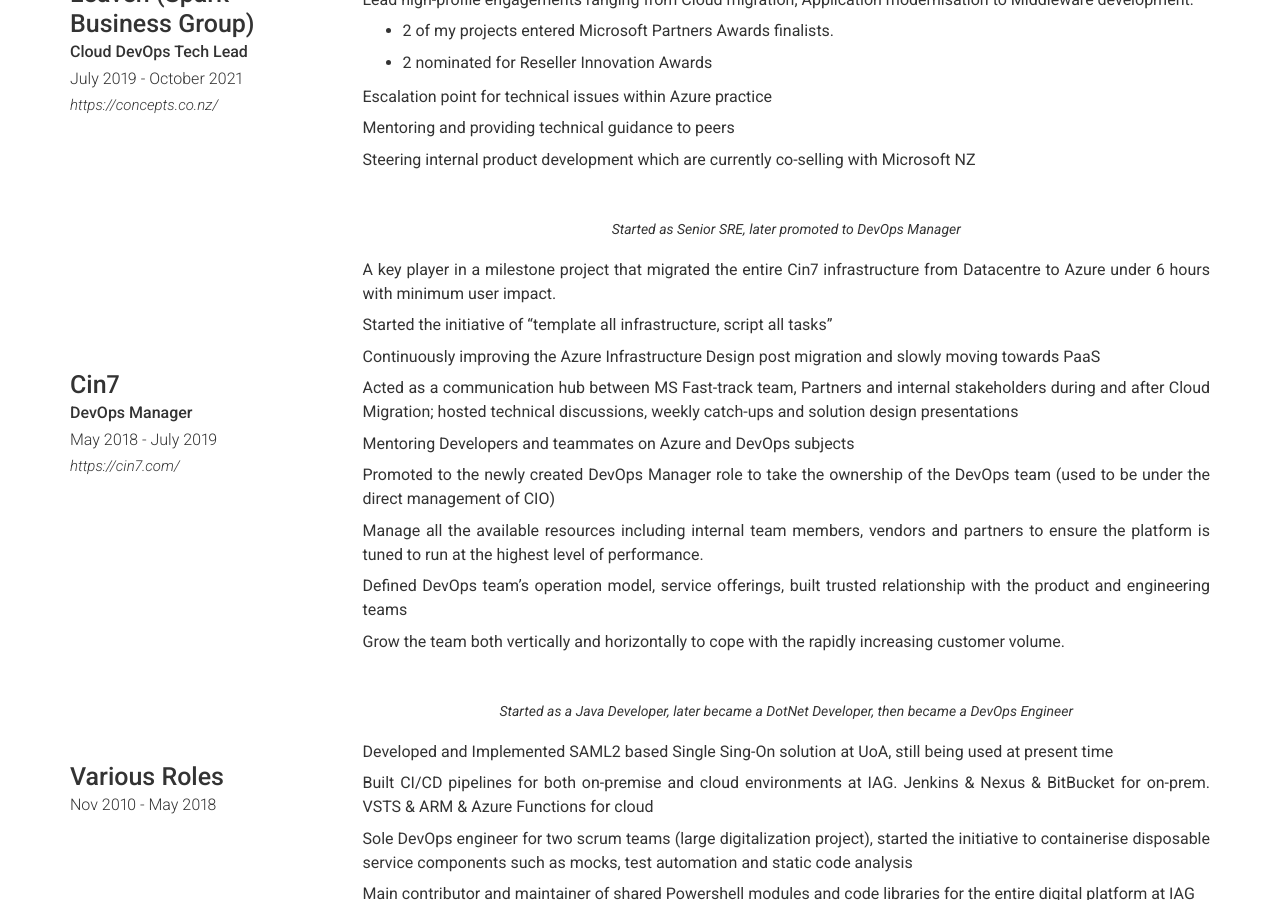
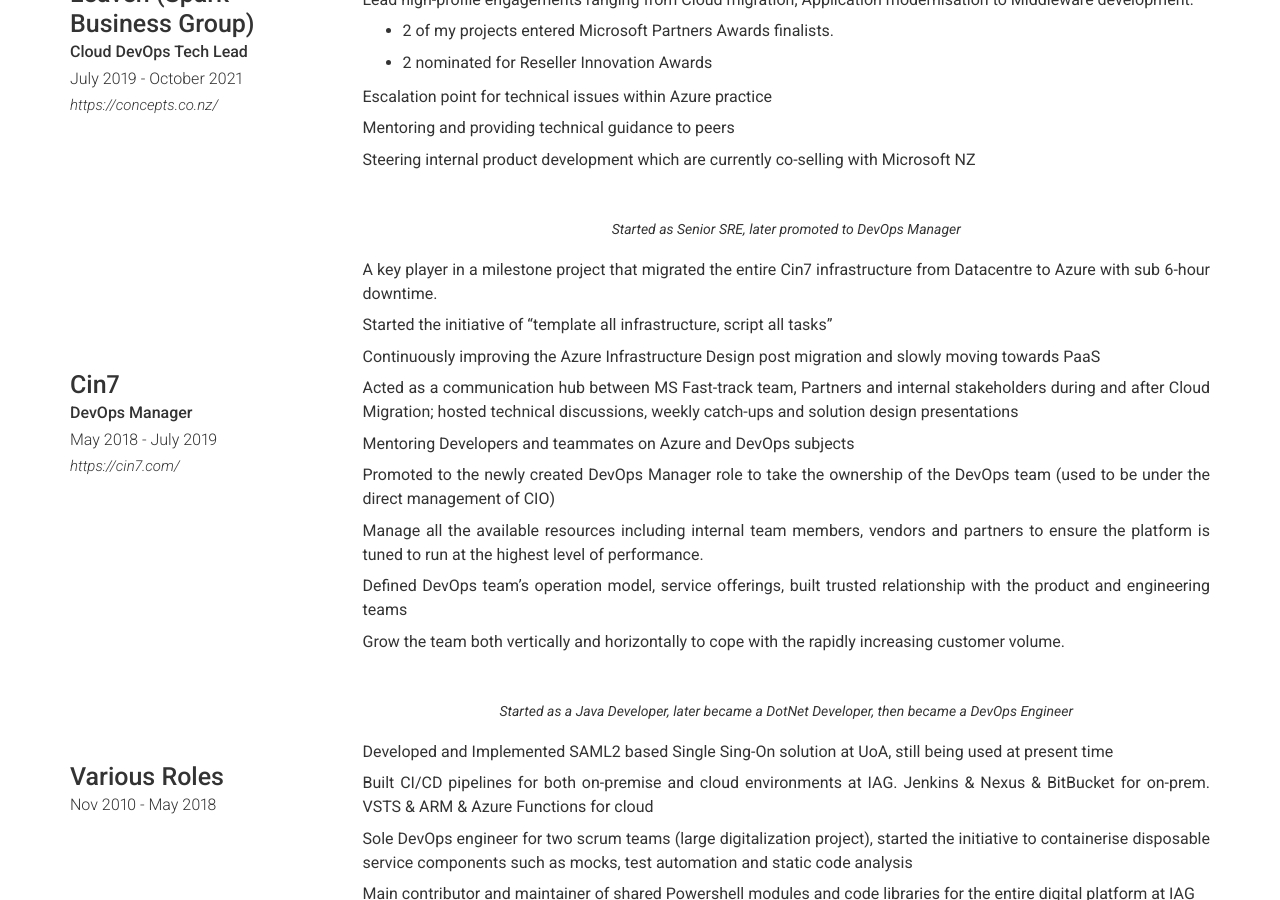
Before and after one commit to shin-akuma/shin-akuma.github.io, a Jekyll site: the page built from index.md, in a window 1280 px wide and 900 px high, scrolled down 2315 px. Built offline with Jekyll 4.4.1, drawn with Linux system fonts in a browser that asks for light colours; nearby versions of some CDN libraries; some of the changed text lies outside the part shown.

Commit message:
Update _config.yml

```diff
--- a/_config.yml
+++ b/_config.yml
@@ -131,7 +131,7 @@
         quote: >
           Started as Senior SRE, later promoted to DevOps Manager
         description: | # this will include new lines to allow paragraphs
-          A key player in a milestone project that migrated the entire Cin7 infrastructure from Datacentre to Azure under 6 hours with minimum user impact.
+          A key player in a milestone project that migrated the entire Cin7 infrastructure from Datacentre to Azure with sub 6-hour downtime.
 
           Started the initiative of “template all infrastructure, script all tasks”
 
@@ -238,10 +238,18 @@
       * SQL and DocumentDB
 
       * Azure Policy
+  - title: References
+    layout: text
+    content: | # this will include new lines to allow paragraphs
+      * Adarsh Jupudi - Distinguished Engineer - ASB
+
+      * Johnpaul Thomas - Senior Manager - Accenture
+
+      * Roger Chen - Principal Engineer - Lab3
 
 
 # Footer
-footer_show_references: true
+footer_show_references: false
 # references_title: References on request (Override references text)
 
 # Build settings
```
